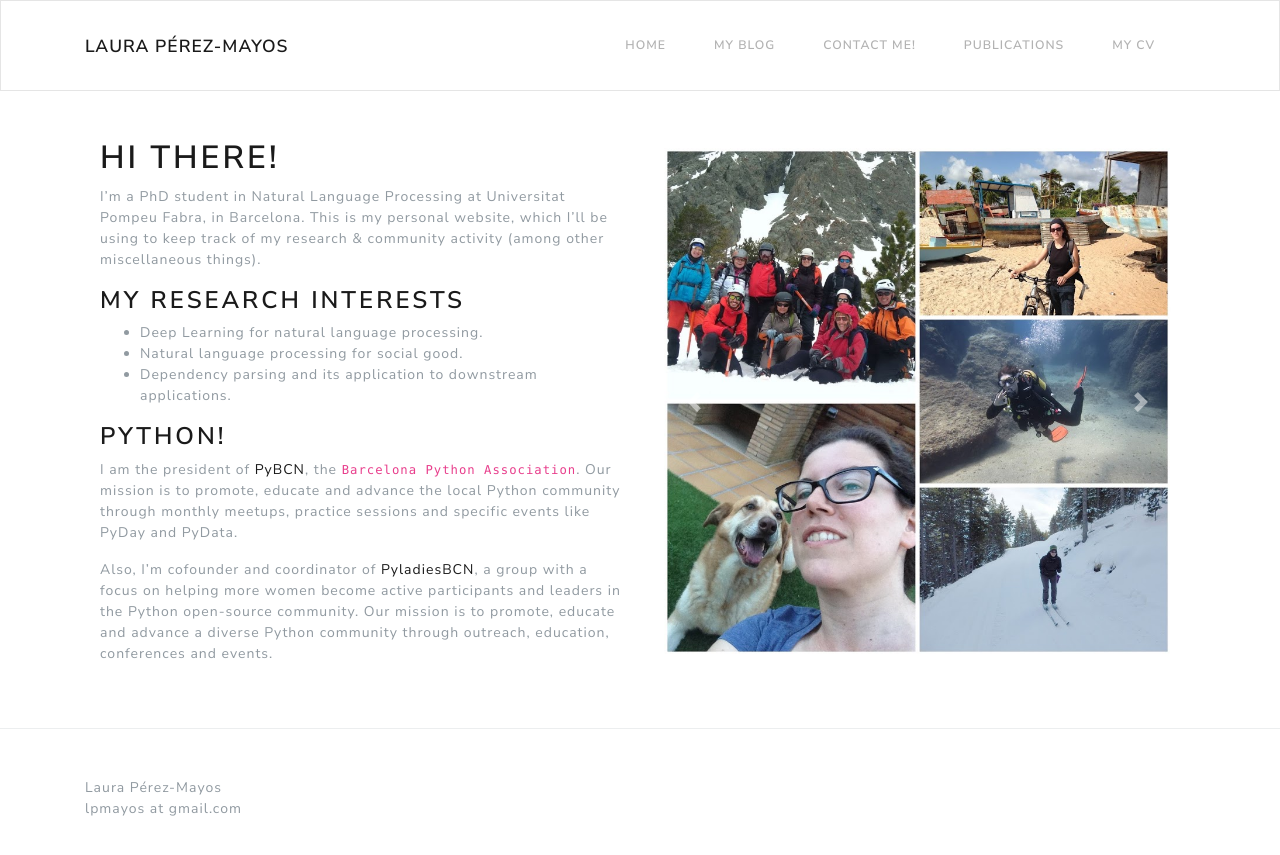
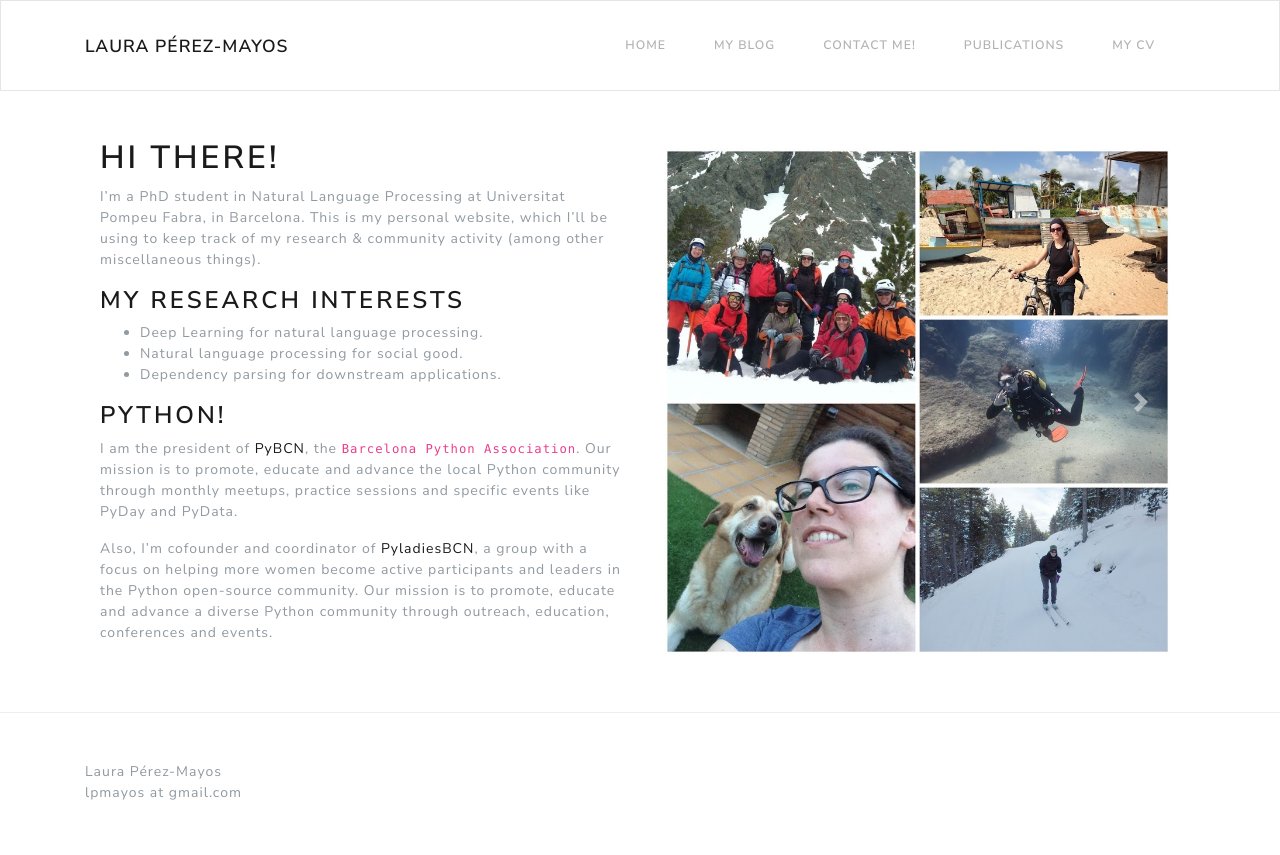
Before and after one commit to lpmayos/lpmayos.github.io, a Jekyll site: the page built from index.md, in a window 1280 px wide. Shown: the top 855 px of the page. Built offline with Jekyll 4.4.1, drawn with Linux system fonts in a browser that asks for light colours.

Commit message:
small change in interests

```diff
--- a/index.md
+++ b/index.md
@@ -15,7 +15,7 @@ I'm a PhD student in Natural Language Processing at Universitat Pompeu Fabra, in
 
 * Deep Learning for natural language processing.
 * Natural language processing for social good.
-* Dependency parsing and its application to downstream applications.
+* Dependency parsing for downstream applications.
 
 
 ### Python!
```
